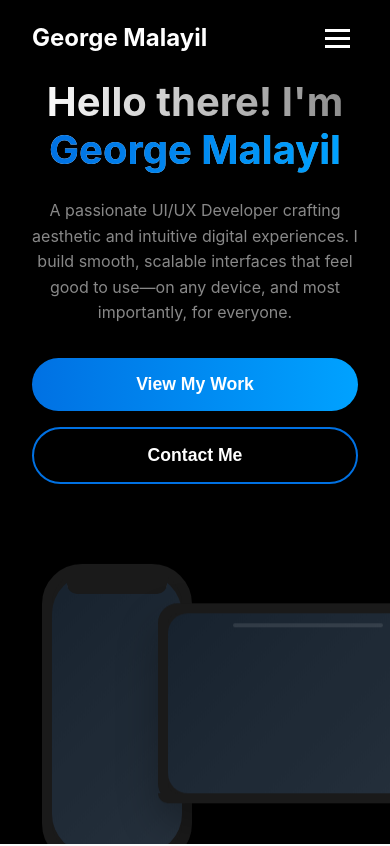
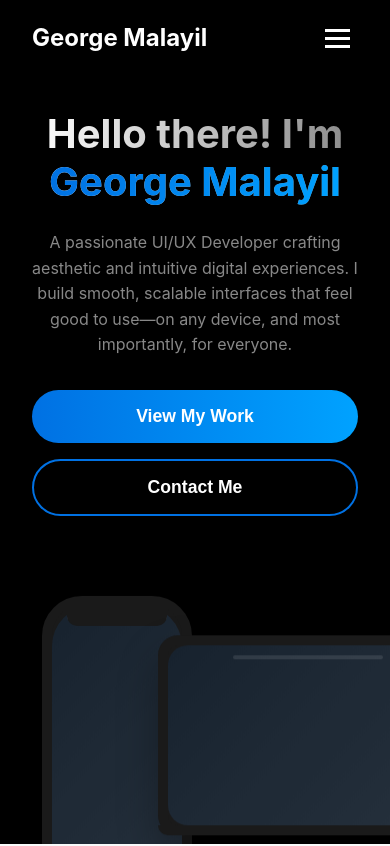
Before and after one commit to GeorgeJM97/George-Portfolio, a React (Create React App) app: page / in a window 390 px wide. Shown: the top 846 px of the page. Built offline with nearby package versions, Linux system fonts and the light colour scheme.

Commit message:
mobile fixes

```diff
--- a/src/components/Hero.css
+++ b/src/components/Hero.css
@@ -4,6 +4,7 @@
   align-items: center;
   justify-content: center;
   padding: 2rem;
+  padding-top: 6rem;
   background: #000;
   color: #fff;
   overflow: hidden;
--- a/src/components/Projects.css
+++ b/src/components/Projects.css
@@ -1,5 +1,6 @@
 .projects {
   padding: 5rem 2rem;
+  padding-top: 6rem;
   background-color: #f8f9fa;
 }
 
@@ -180,11 +181,11 @@
 @media (max-width: 768px) {
   .projects {
     padding: 3rem 1rem;
+    padding-top: 7rem;
   }
 
   .section-title {
     font-size: 2rem;
-    margin-bottom: 2rem;
   }
 
   .projects-grid {
```
